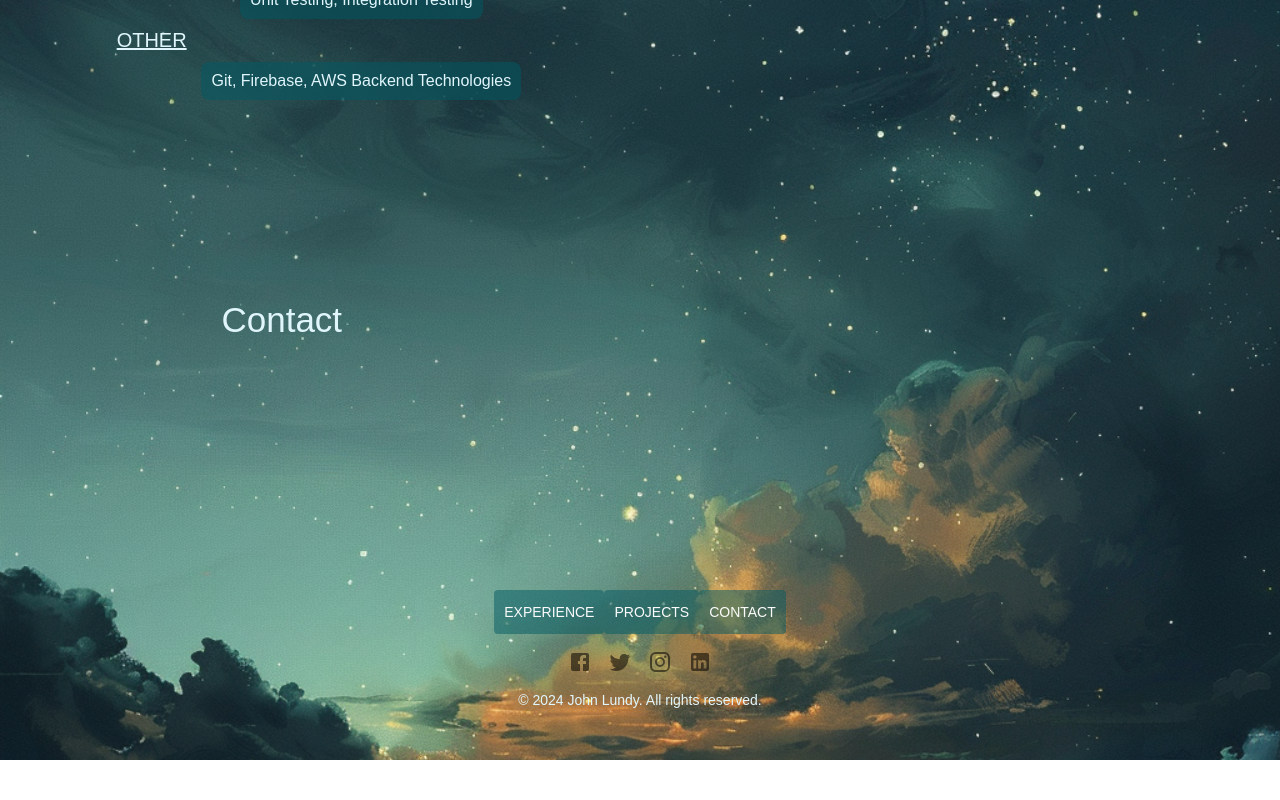
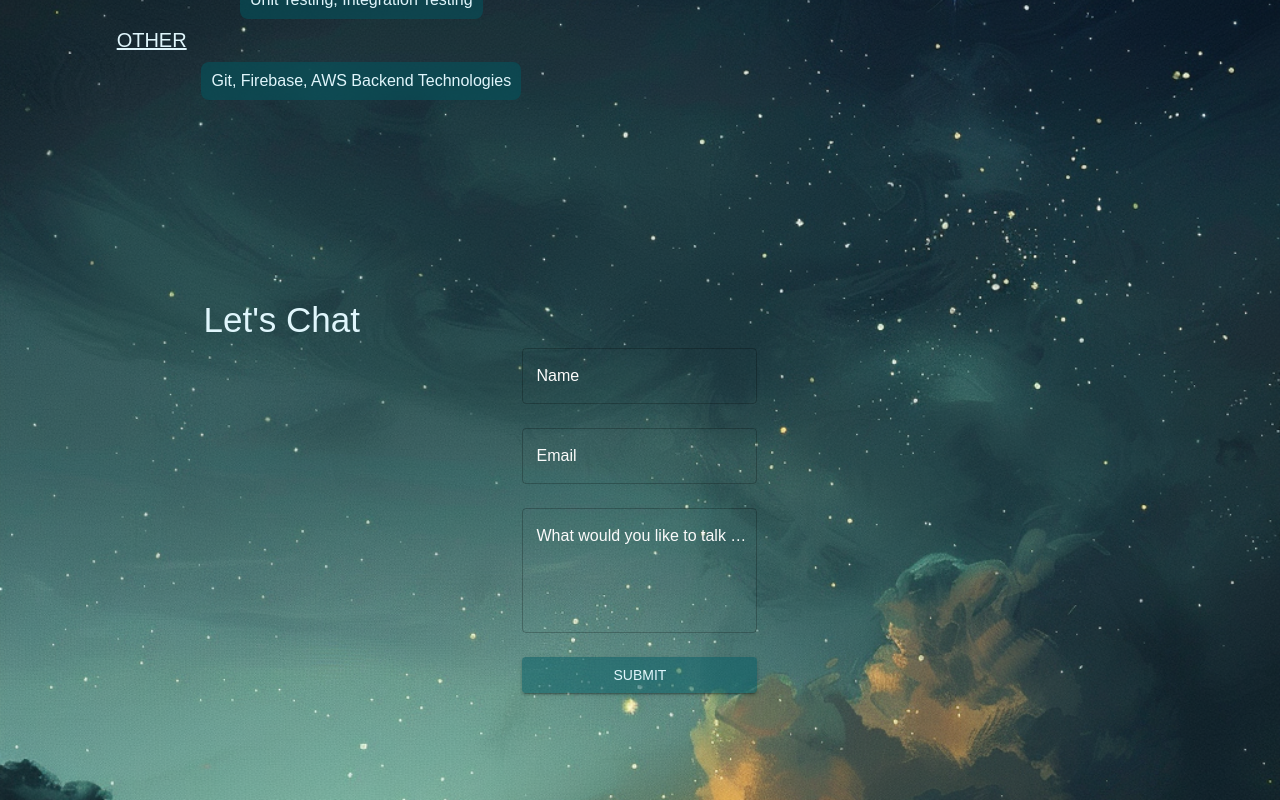
Before and after one commit to johnlundy94/full-stack-portfolio, a React (Create React App) app: page / in a window 1280 px wide. Shown: the part 2698-3498 px from the top of the page. Before the commit the page ends 3458 px from the top, so only its background shows below. Built offline with nearby package versions, Linux system fonts and the light colour scheme; a web font is replaced by a local one.

Commit message:
Base contact implemented

```diff
--- a/src/components/Contact/Contact.js
+++ b/src/components/Contact/Contact.js
@@ -1,9 +1,153 @@
 import "./Contact.css";
+import {
+  Dialog,
+  DialogContent,
+  DialogContentText,
+  DialogTitle,
+  Button,
+  FormControl,
+  TextField,
+} from "@mui/material";
+import { useState } from "react";
 
 function Contact() {
+  const [formData, setFormData] = useState({
+    name: "",
+    email: "",
+    description: "",
+  });
+
+  const [formErrors, setFormErrors] = useState({
+    name: "",
+    email: "",
+    description: "",
+  });
+
+  const [openDialog, setOpenDialog] = useState(false);
+
+  const validateEmail = (email) => {
+    const regEmial =
+      /^(([^<>()[\]\\.,;:\s@\"]+(\.[^<>()[\]\\.,;:\s@\"]+)*)|(\".+\"))@((\[[0-9]{1,3}\.[0-9]{1,3}\.[0-9]{1,3}\.[0-9]{1,3}\])|(([a-zA-Z\-0-9]+\.)+[a-zA-Z]{2,}))$/;
+    return regEmial.test(email);
+  };
+
+  const validateField = (name, value) => {
+    switch (name) {
+      case "email":
+        return validateEmail(value) ? "" : "Invalid email format";
+      default:
+        return value.trim() ? "" : "This field is required";
+    }
+  };
+
+  const handleChange = (event) => {
+    const { name, value } = event.target;
+
+    setFormData((prevState) => ({
+      ...prevState,
+      [name]: value,
+    }));
+
+    setFormErrors((prevErrors) => ({
+      ...prevErrors,
+      [name]: validateField(name, value),
+    }));
+  };
+
+  const handleSubmit = (event) => {
+    event.preventDefault();
+
+    const newErrors = Object.keys(formData).reduce((acc, key) => {
+      if (key !== "services") {
+        acc[key] = validateField(key, formData[key]);
+      }
+      return acc;
+    }, {});
+
+    setFormErrors(newErrors);
+
+    const hasErrors = Object.values(newErrors).some((error) => error);
+    if (hasErrors) {
+      console.log("Form has errors");
+      return;
+    }
+
+    console.log(formData);
+    setOpenDialog(true);
+
+    setFormData({
+      name: "",
+      email: "",
+      description: "",
+    });
+  };
+
   return (
-    <div className="contact-container" id="contact">
-      <h1>Contact</h1>
+    <div className="contact-container">
+      <Dialog
+        open={openDialog}
+        onClose={() => setOpenDialog(false)}
+        aria-labelledby="alert-dialog-text"
+        aria-describedby="alert-dialog-description"
+      >
+        <DialogTitle id="alert-dialog-title">
+          {"Submission Successful"}
+        </DialogTitle>
+        <DialogContent>
+          <DialogContentText id="alert-dialog-description">
+            Thank you for your interest! I will reach out shortly!
+          </DialogContentText>
+        </DialogContent>
+      </Dialog>
+      <h1 className="quote-title">Let's Chat</h1>
+      <div className="quote-form">
+        <FormControl component="form" onSubmit={handleSubmit} sx={{ m: 4 }}>
+          <TextField
+            label="Name"
+            variant="outlined"
+            name="name"
+            value={formData.name}
+            onChange={handleChange}
+            error={!!formErrors.name}
+            helperText={formErrors.name}
+            margin="normal"
+            fullWidth
+          />
+          <TextField
+            label="Email"
+            variant="outlined"
+            name="email"
+            value={formData.email}
+            onChange={handleChange}
+            error={!!formErrors.email}
+            helperText={formErrors.email}
+            margin="normal"
+            fullWidth
+          />
+          <TextField
+            label="What would you like to talk about?"
+            variant="outlined"
+            name="description"
+            value={formData.description}
+            onChange={handleChange}
+            error={!!formErrors.description}
+            helperText={formErrors.description}
+            multiline
+            rows={4}
+            margin="normal"
+            fullWidth
+            className="description-textfield"
+          />
+          <Button
+            type="submit"
+            variant="contained"
+            color="primary"
+            sx={{ mt: 2 }}
+          >
+            Submit
+          </Button>
+        </FormControl>
+      </div>
     </div>
   );
 }
```
